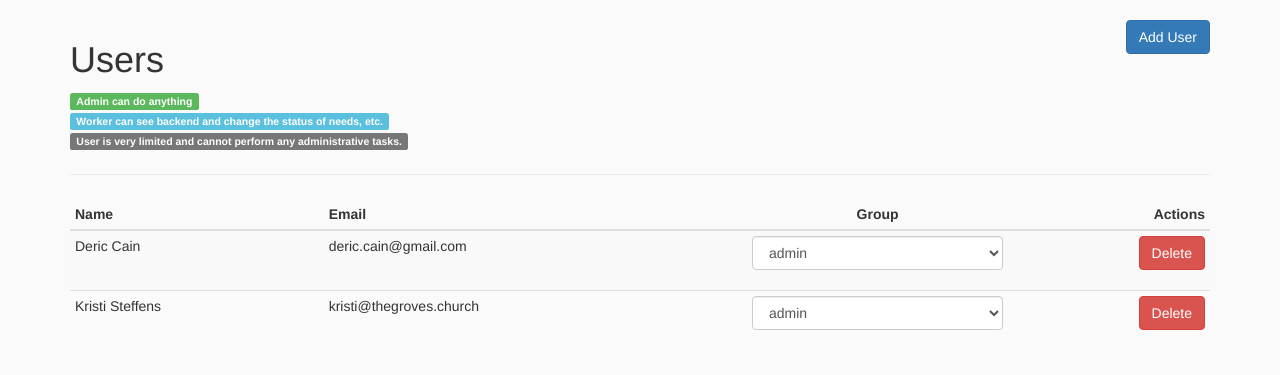
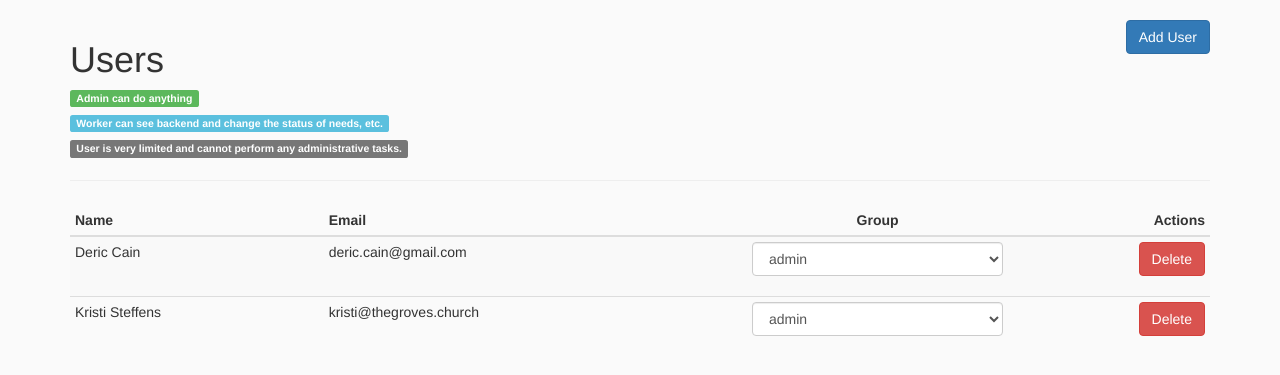
Before and after one commit to dericcain/albany-relief-recovery, a Laravel app: page /users in a window 1280 px wide. Shown: the part 51-426 px from the top of the page. Run offline with Laravel 8, Linux system fonts and the light colour scheme; a user stored in the database is signed in; data comes from the database, SQL or seed files in the repository; settings files or empty folders that the repository lacks are supplied; some libraries are stand-ins or nearby versions.

Commit message:
Changed admin user labels

```diff
--- a/resources/views/users/index.blade.php
+++ b/resources/views/users/index.blade.php
@@ -6,9 +6,12 @@
             <div class="col-sm-12">
                 <button class="btn btn-primary pull-right" data-toggle="modal" data-target="#add-user">Add User</button>
                 <h1>Users</h1>
-                <p class="label label-success">Admin can do anything</p><br>
-                <p class="label label-info">Worker can see backend and change the status of needs, etc.</p><br>
-                <p class="label label-default">User is very limited and cannot perform any administrative tasks.</p><br>
+                <h5><span class="label label-success">Admin can do anything</span></h5>
+                <h5><span class="label label-info">Worker can see backend and change the status of needs, etc.</span>
+                </h5>
+                <h5>
+                    <span class="label label-default">User is very limited and cannot perform any administrative tasks.</span>
+                </h5>
                 <hr>
             </div>
             <div class="col-sm-12">
```
